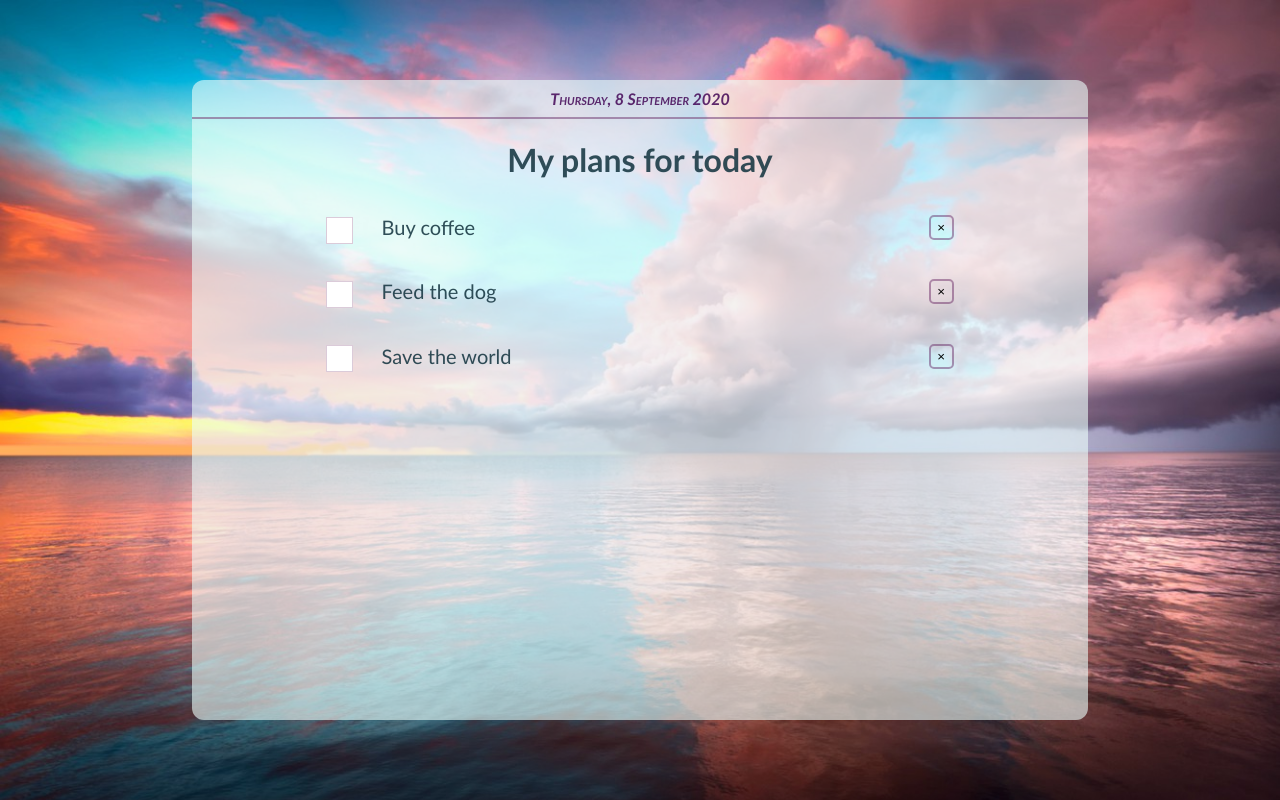
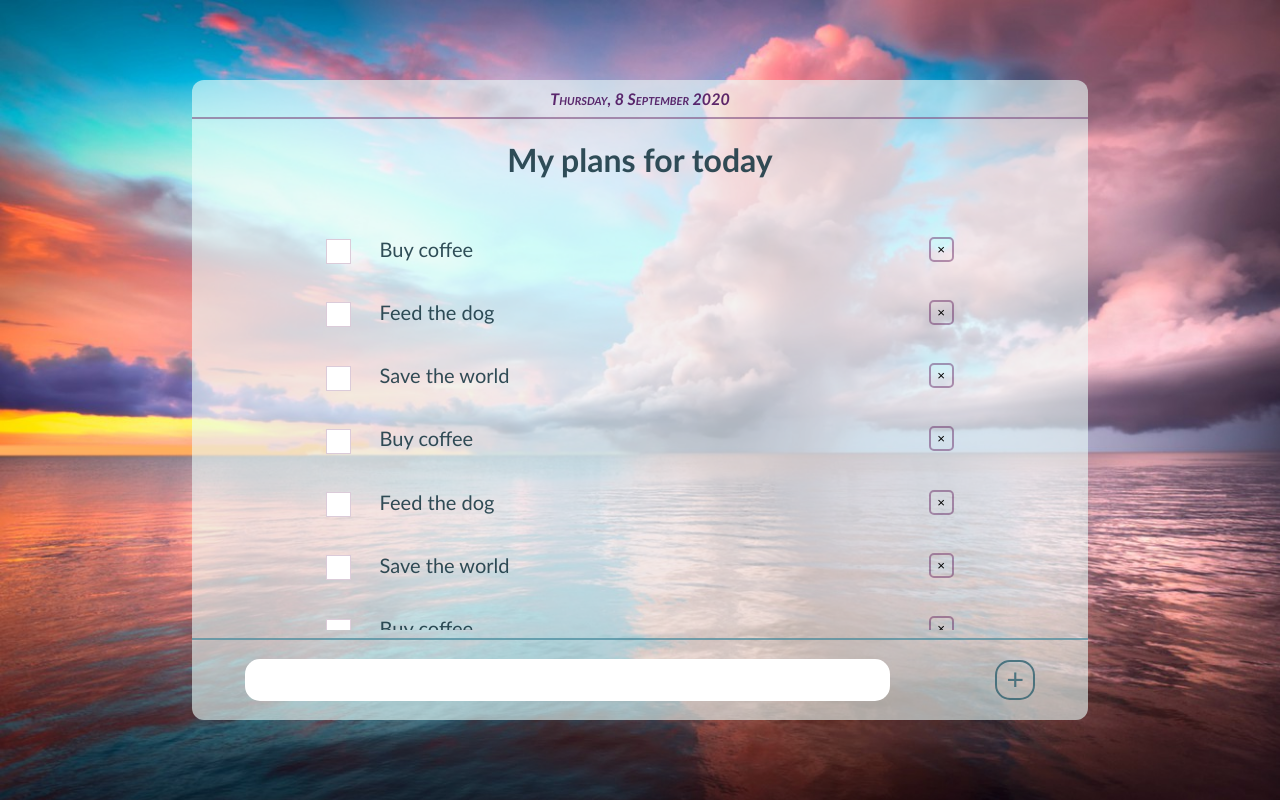
Before and after one commit to elinaa21/task-list, a Vue app: page / in a window 1280 px wide. Built offline with nearby package versions, Linux system fonts and the light colour scheme.

Commit message:
form for tasks

```diff
--- a/src/App.vue
+++ b/src/App.vue
@@ -3,24 +3,35 @@
     <div class="app__task-field">
       <div class="date">Thursday, 8 September 2020</div>
       <h1 class="header">My plans for today</h1>
-      <TodoItem v-for="todo of todos" v-bind:todo="todo" :key="todo.id" />
+      <div class="list">
+        <TodoItem v-for="todo of todos" v-bind:todo="todo" :key="todo.id" />
+      </div>
+      <AddItem />
     </div>
   </div>
 </template>
 
 <script>
 import TodoItem from '@/components/TodoItem';
+import AddItem from '@/components/AddItem';
 
 const todos = [
   { id: 1, title: 'Buy coffee', completed: 'false' },
   { id: 2, title: 'Feed the dog', completed: 'false' },
-  { id: 3, title: 'Save the world', completed: 'false' }
+  { id: 3, title: 'Save the world', completed: 'false' },
+  { id: 4, title: 'Buy coffee', completed: 'false' },
+  { id: 5, title: 'Feed the dog', completed: 'false' },
+  { id: 6, title: 'Save the world', completed: 'false' },
+  { id: 7, title: 'Buy coffee', completed: 'false' },
+  { id: 8, title: 'Feed the dog', completed: 'false' },
+  { id: 9, title: 'Save the world', completed: 'false' }
 ];
 
 export default {
   name: 'App',
   components: {
-    TodoItem
+    TodoItem,
+    AddItem
   },
   data() {
     return {
@@ -52,6 +63,11 @@ export default {
   }
 }
 
+.list {
+  overflow: scroll;
+  height: 67%;
+}
+
 .date {
   font: {
     family: Gill Sans, sans-serif;
--- /dev/null
+++ b/src/components/AddItem.vue
@@ -0,0 +1,45 @@
+<template>
+  <div class="add-item">
+    <input type="text" class="add-item__input" />
+    <button class="add-item__button">&plus;</button>
+  </div>
+</template>
+
+<script>
+export default {
+  name: 'AddItem'
+};
+</script>
+
+<style lang="scss">
+.add-item {
+  position: fixed;
+  bottom: 10%;
+  display: flex;
+  justify-content: space-around;
+  align-items: center;
+  width: 70%;
+  border-top: #46889bb0 solid 2px;
+  height: 10%;
+
+  &__input {
+    width: 70%;
+    outline: none;
+    border: none;
+    padding: 1%;
+    border-radius: 15px;
+    height: 30%;
+  }
+
+  &__button {
+    width: 40px;
+    height: 40px;
+    font-size: 30px;
+    border-radius: 15px;
+    border: #336472d2 2px solid;
+    cursor: pointer;
+    background-color: transparent;
+    color: #336472d2;
+  }
+}
+</style>
--- a/src/components/TodoItem.vue
+++ b/src/components/TodoItem.vue
@@ -41,6 +41,7 @@ export default {
     cursor: pointer;
     transition: 0.5s;
     border-radius: 5px;
+    box-sizing: border-box;
 
     &:hover {
       color: #ea535b;
@@ -69,14 +70,20 @@ export default {
       text-indent: 0px;
       width: 25px;
       height: 25px;
+      box-sizing: border-box;
       background: #fff;
       border: 1px solid #4e004834;
       vertical-align: middle;
       border-image: initial;
+      transition: 0.5s;
     }
 
     &:hover {
       color: #790170e6;
+
+      &::before {
+        background-color: #79016f48;
+      }
     }
   }
 }
```
